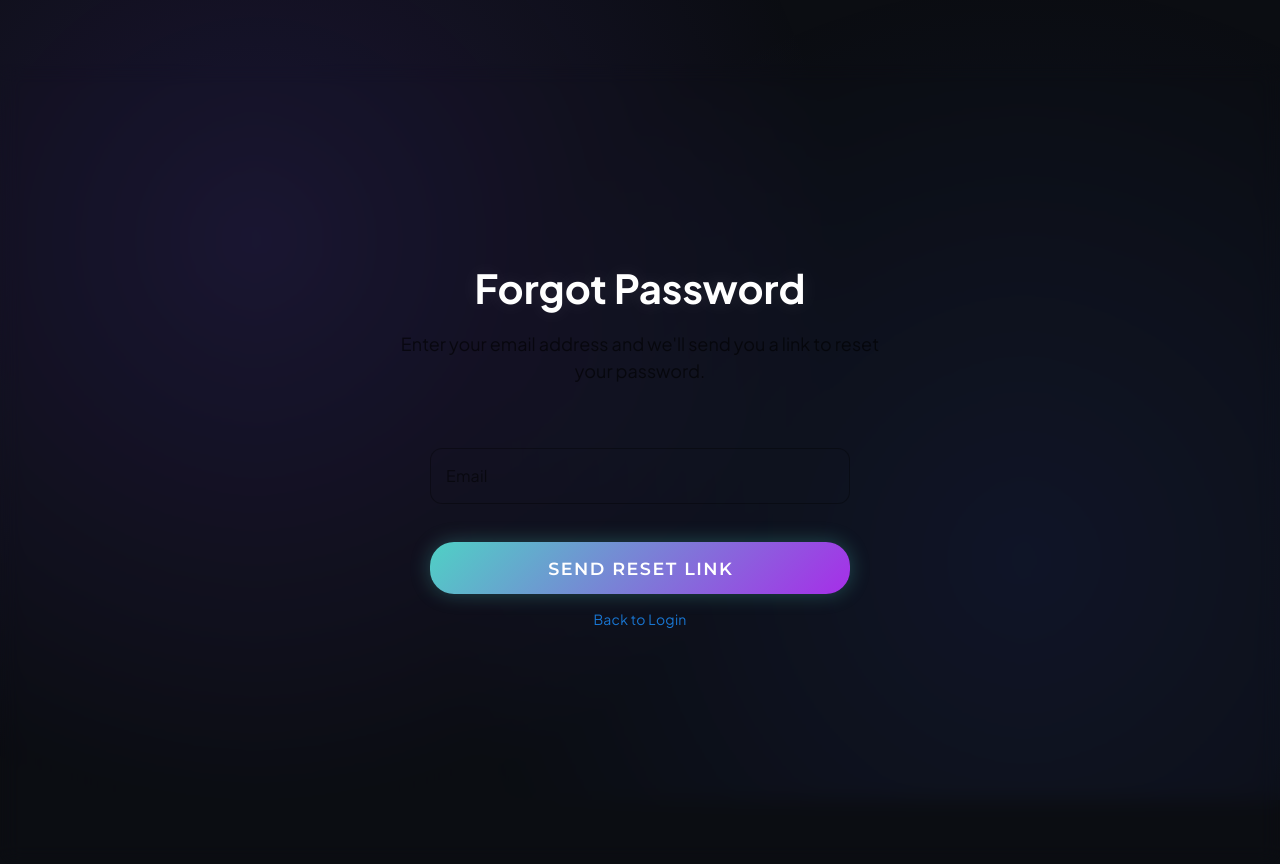
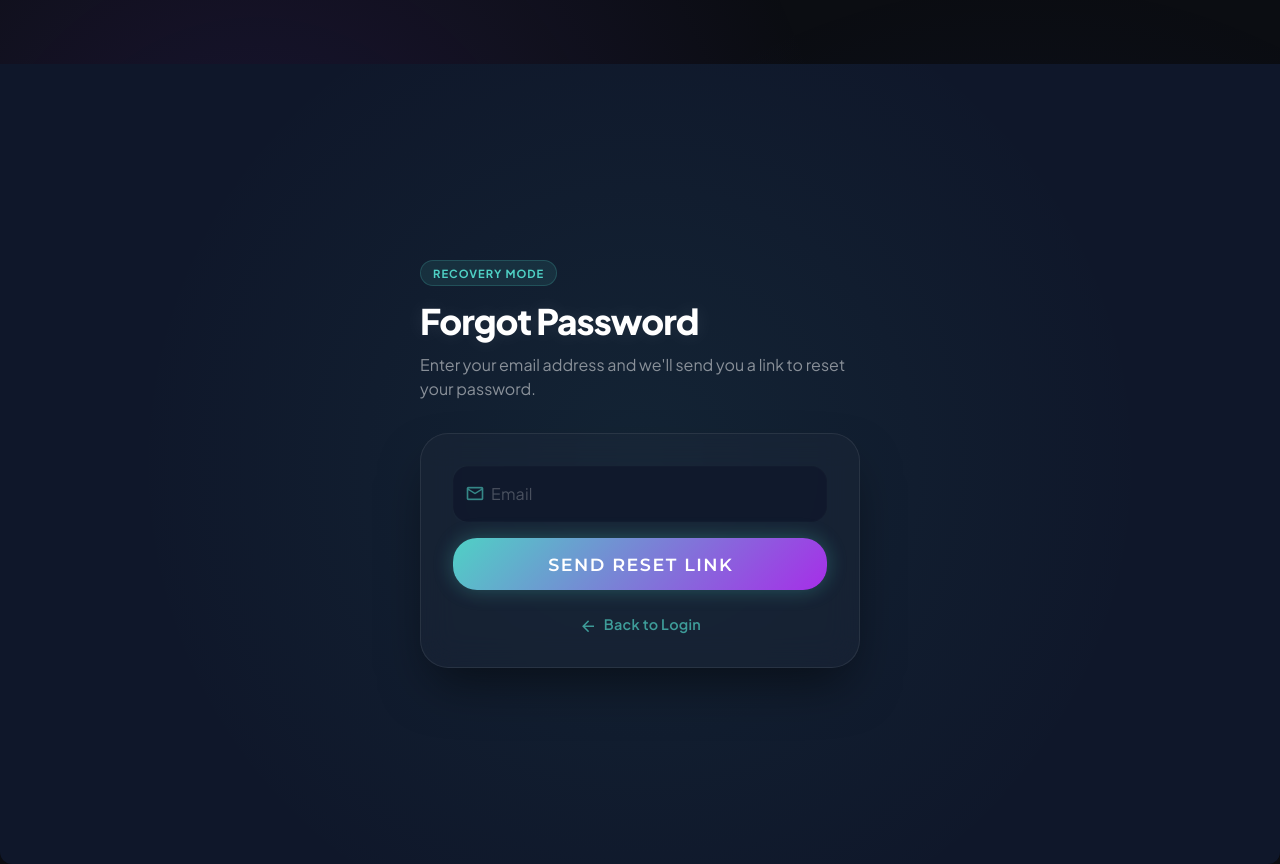
Before and after one commit to Nusha88/challenge-me-frontend, a Vue app: page /forgot-password in a window 1280 px wide. Built offline with nearby package versions, Linux system fonts and the light colour scheme; no server answers.

Commit message:
Forgot password setup

```diff
--- a/src/components/ForgotPasswordComponent.vue
+++ b/src/components/ForgotPasswordComponent.vue
@@ -1,9 +1,19 @@
 <template>
   <div class="forgot-password-container">
-    <div class="forgot-password-header mb-6">
+    <div class="bg-glow"></div>
+
+    <div class="forgot-password-content">
+      <div class="forgot-password-header mb-8">
+        <div class="status-badge mb-4">
+          <span>{{ t('auth.statusRecovery') || 'СИСТЕМА: ВОССТАНОВЛЕНИЕ ДОСТУПА' }}</span>
+        </div>
+
         <h1 class="forgot-password-title">{{ t('auth.forgotPasswordTitle') }}</h1>
-      <p class="forgot-password-description">{{ t('auth.forgotPasswordDescription') }}</p>
+        <p class="forgot-password-description">
+          {{ t('auth.forgotPasswordDescription') }}
+        </p>
       </div>
+
       <v-card class="forgot-password-card">
         <v-card-text>
           <div v-if="!emailSent">
@@ -14,14 +24,22 @@
                   type="email"
                   required
                   variant="outlined"
-              class="mb-4"
+                  class="custom-field mb-4"
+                  base-color="rgba(255,255,255,0.1)"
+                  color="#4FD1C5"
                   :error-messages="errors.email"
-            ></v-text-field>
+                  hide-details="auto"
+              >
+                <template v-slot:prepend-inner>
+                  <v-icon color="#4FD1C5" size="20">mdi-email-outline</v-icon>
+                </template>
+              </v-text-field>
 
               <v-alert
                   v-if="error"
                   type="error"
-              class="mb-4"
+                  variant="tonal"
+                  class="mb-4 rounded-xl"
               >
                 {{ error }}
               </v-alert>
@@ -31,13 +49,14 @@
                   block
                   :loading="loading"
                   :disabled="loading"
-              class="mb-4"
+                  class="mb-6 py-6"
               >
                 {{ t('auth.sendResetLink') }}
               </GradientButton>
 
               <div class="text-center">
                 <a href="#" class="back-link" @click.prevent="goBack">
+                  <v-icon size="small" class="mr-1">mdi-arrow-left</v-icon>
                   {{ t('auth.backToLogin') }}
                 </a>
               </div>
@@ -45,21 +64,147 @@
           </div>
 
           <div v-else class="success-message">
-          <v-icon size="64" color="success" class="mb-4">mdi-email-check</v-icon>
-          <h2 class="mb-2">{{ t('auth.resetLinkSent') }}</h2>
-          <p class="mb-4">{{ t('auth.resetLinkSentDescription', { email: formData.email }) }}</p>
-          <GradientButton
-            block
-            @click="goBack"
-          >
+            <div class="icon-wrapper mb-6">
+              <v-icon size="40" color="#4FD1C5">mdi-shield-check-outline</v-icon>
+            </div>
+            <h2 class="success-title mb-2">{{ t('auth.resetLinkSent') }}</h2>
+            <p class="success-desc mb-6">
+              {{ t('auth.resetLinkSentDescription', { email: formData.email }) }}
+            </p>
+            <GradientButton block @click="goBack">
               {{ t('auth.backToLogin') }}
             </GradientButton>
           </div>
         </v-card-text>
       </v-card>
     </div>
+  </div>
 </template>
 
+<style scoped>
+/* Контейнер с темным фоном как в Login */
+.forgot-password-container {
+  min-height: 100vh;
+  width: 100%;
+  display: flex;
+  align-items: center;
+  justify-content: center;
+  background: #0f172a;
+  position: relative;
+  overflow: hidden;
+  padding: 24px;
+}
+
+.bg-glow {
+  position: absolute;
+  top: 50%;
+  left: 50%;
+  transform: translate(-50%, -50%);
+  width: 80vw;
+  height: 80vw;
+  background: radial-gradient(circle, rgba(79, 209, 197, 0.07) 0%, transparent 70%);
+  z-index: 0;
+}
+
+.forgot-password-content {
+  z-index: 1;
+  width: 100%;
+  max-width: 440px;
+}
+
+.status-badge {
+  display: inline-block;
+  padding: 4px 12px;
+  background: rgba(79, 209, 197, 0.1);
+  border: 1px solid rgba(79, 209, 197, 0.2);
+  border-radius: 20px;
+  color: #4FD1C5;
+  font-size: 0.7rem;
+  letter-spacing: 1px;
+  font-weight: 700;
+  text-transform: uppercase;
+}
+
+.forgot-password-title {
+  font-size: 2.2rem;
+  font-weight: 800;
+  color: #fff;
+  letter-spacing: -1px;
+  line-height: 1.1;
+}
+
+.forgot-password-description {
+  color: rgba(255, 255, 255, 0.5);
+  font-size: 1rem;
+  margin-top: 12px;
+}
+
+/* Эффект матового стекла для карточки */
+.forgot-password-card {
+  background: rgba(30, 41, 59, 0.4) !important;
+  backdrop-filter: blur(16px);
+  border: 1px solid rgba(255, 255, 255, 0.08) !important;
+  border-radius: 28px !important;
+  padding: 16px;
+  box-shadow: 0 25px 50px -12px rgba(0, 0, 0, 0.5) !important;
+}
+
+/* Кастомные поля ввода */
+:deep(.v-field) {
+  background: rgba(15, 23, 42, 0.8) !important;
+  border-radius: 16px !important;
+  color: #fff;
+}
+
+:deep(.v-field__outline) {
+  --v-field-border-opacity: 0.1;
+}
+
+:deep(.v-label) {
+  color: rgba(255, 255, 255, 0.4) !important;
+}
+
+.back-link {
+  color: #4FD1C5;
+  text-decoration: none;
+  font-size: 0.9rem;
+  font-weight: 600;
+  opacity: 0.7;
+  transition: all 0.3s ease;
+}
+
+.back-link:hover {
+  opacity: 1;
+  letter-spacing: 0.2px;
+}
+
+.success-message {
+  text-align: center;
+  padding: 10px 0;
+}
+
+.icon-wrapper {
+  width: 72px;
+  height: 72px;
+  background: rgba(79, 209, 197, 0.1);
+  border: 1px solid rgba(79, 209, 197, 0.2);
+  border-radius: 22px;
+  display: flex;
+  align-items: center;
+  justify-content: center;
+  margin: 0 auto;
+}
+
+.success-title {
+  color: #fff;
+  font-weight: 700;
+}
+
+.success-desc {
+  color: rgba(255, 255, 255, 0.5);
+  line-height: 1.5;
+}
+</style>
 <script setup>
 import { ref } from 'vue'
 import { useRouter } from 'vue-router'
@@ -120,95 +265,3 @@ const goBack = () => {
   router.push('/login')
 }
 </script>
-
-<style scoped>
-.forgot-password-container {
-  min-height: calc(100vh - 24px);
-  width: 100%;
-  display: flex;
-  flex-direction: column;
-  align-items: center;
-  justify-content: center;
-  padding: 24px;
-}
-
-.forgot-password-header {
-  text-align: center;
-  max-width: 500px;
-  width: 100%;
-}
-
-.forgot-password-title {
-  font-size: 2rem;
-  font-weight: 700;
-  margin: 0 0 12px 0;
-  color: rgba(0, 0, 0, 0.87);
-}
-
-.forgot-password-description {
-  font-size: 1rem;
-  line-height: 1.5;
-  color: rgba(0, 0, 0, 0.6);
-  margin: 0;
-}
-
-@media (min-width: 600px) {
-  .forgot-password-title {
-    font-size: 2.5rem;
-  }
-
-  .forgot-password-description {
-    font-size: 1.125rem;
-  }
-}
-
-.forgot-password-card {
-  width: 100%;
-  max-width: 500px;
-  padding: 24px;
-  background: transparent !important;
-  box-shadow: none !important;
-}
-
-.success-message {
-  text-align: center;
-  padding: 24px 0;
-}
-
-.back-link {
-  color: #1976d2;
-  text-decoration: none;
-  font-size: 14px;
-  cursor: pointer;
-}
-
-.back-link:hover {
-  text-decoration: underline;
-}
-
-:deep(.v-field) {
-  border-radius: 12px !important;
-}
-
-:deep(.v-field__outline) {
-  border-radius: 12px !important;
-}
-
-:deep(.v-field__input) {
-  border-radius: 12px !important;
-}
-
-:deep(.v-text-field .v-field),
-:deep(.v-autocomplete .v-field),
-:deep(.v-select .v-field),
-:deep(.v-textarea .v-field) {
-  border-radius: 12px !important;
-}
-
-:deep(.v-text-field .v-field__outline),
-:deep(.v-autocomplete .v-field__outline),
-:deep(.v-select .v-field__outline),
-:deep(.v-textarea .v-field__outline) {
-  border-radius: 12px !important;
-}
-</style>
--- a/src/components/NotificationsComponent.vue
+++ b/src/components/NotificationsComponent.vue
@@ -148,26 +148,26 @@ async function deleteNotification(notification) {
 function getNotificationText(notification) {
   if (notification.type === 'mention') {
     return t('notifications.mentionedInComment', {
-      challenge: notification.challengeId?.title || t('notifications.challenge')
+      mission: notification.challengeId?.title || t('notifications.challenge')
     })
   }
   if (notification.type === 'join') {
     return t('notifications.userJoinedChallenge', {
-      challenge: notification.challengeId?.title || t('notifications.challenge')
+      mission: notification.challengeId?.title || t('notifications.challenge')
     })
   }
   if (notification.type === 'watch') {
     return t('notifications.userWatchingChallenge', {
-      challenge: notification.challengeId?.title || t('notifications.challenge')
+      mission: notification.challengeId?.title || t('notifications.challenge')
     })
   }
   if (notification.type === 'comment') {
     return t('notifications.newComment', {
-      challenge: notification.challengeId?.title || t('notifications.challenge')
+      mission: notification.challengeId?.title || t('notifications.challenge')
     })
   }
   return t('notifications.newComment', {
-    challenge: notification.challengeId?.title || t('notifications.challenge')
+    mission: notification.challengeId?.title || t('notifications.challenge')
   })
 }
 const getNotificationIcon = (type) => {
--- a/src/locales/en.json
+++ b/src/locales/en.json
@@ -198,7 +198,8 @@
     "loginFailed": "Login failed. Please try again.",
     "required": "This field is required",
     "passwordMismatch": "Passwords must match",
-    "passwordLength": "Password must be at least 6 characters"
+    "passwordLength": "Password must be at least 6 characters",
+    "statusRecovery": "RECOVERY MODE"
   },
   "profile": {
     "title": "Profile",
--- a/src/locales/ru.json
+++ b/src/locales/ru.json
@@ -198,7 +198,8 @@
     "loginFailed": "Не удалось войти. Попробуйте ещё раз.",
     "required": "Поле обязательно",
     "passwordMismatch": "Пароли должны совпадать",
-    "passwordLength": "Пароль должен содержать не менее 6 символов"
+    "passwordLength": "Пароль должен содержать не менее 6 символов",
+    "statusRecovery": "ВОССТАНОВЛЕНИЕ"
   },
   "profile": {
     "title": "Профиль",
@@ -491,7 +492,7 @@
     "feedEmpty": "Нет недавней активности",
     "feed": {
       "joined": "присоединился(ась) к {mission}",
-      "progress": "сделал(а) прогресс в {mission}",
+      "progress": "продвинулся(ась) в {mission}",
       "finished": "завершил(а) {mission}",
       "commented": "прокомментировал(а) в {mission}"
     },
```
Also changed, not shown: src/components/WatchedChallengesComponent.vue (+6 -16 lines). Lines whose indentation alone changed are shown as unchanged.
